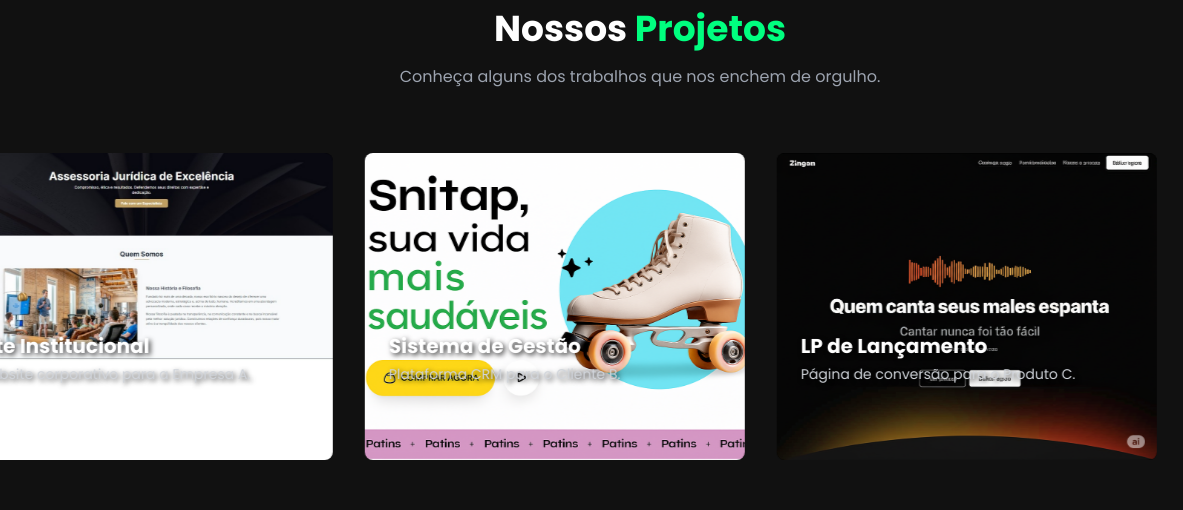
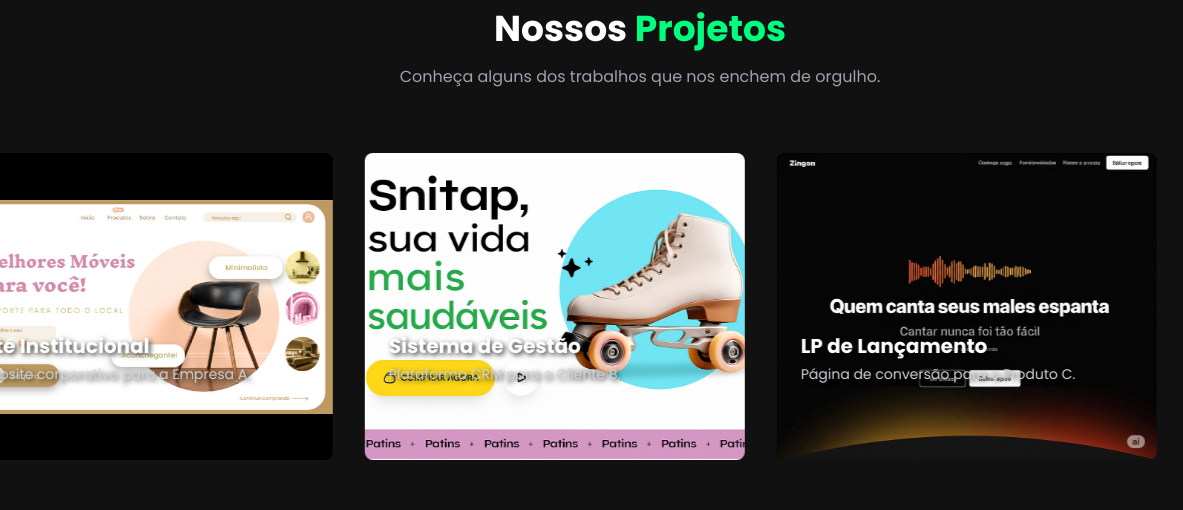
Before and after one commit to jotapao/site-jottadev, a plain HTML site: page index.html in a window 1280 px wide. Shown: the part 2825-3335 px from the top of the page, 0-1183 px from the left. Drawn offline with nearby package versions, Linux system fonts and the light colour scheme; animation ran at ten frames a second.

Commit message:
Atualização teste

```diff
--- a/index.html
+++ b/index.html
@@ -324,7 +324,7 @@
                 <div class="marquee-track">
                     <!-- Project Cards -->
                     <div class="portfolio-item group relative overflow-hidden rounded-lg">
-                        <img src="images/inst.png" alt="Projeto A" class="w-full h-full object-contain transition-transform duration-500 group-hover:opacity-20">
+                        <img src="images/teste.jpeg" alt="Projeto A" class="w-full h-full object-contain transition-transform duration-500 group-hover:opacity-20">
                         <div class="portfolio-item-text absolute inset-0 p-6 flex flex-col justify-end">
                             <h3 class="text-xl font-bold text-white">Site Institucional</h3>
                             <p class="text-sm text-gray-300 mb-4 mt-1">Website corporativo para a Empresa A.</p>
```
Also changed, not shown: images/teste.jpeg (added).
